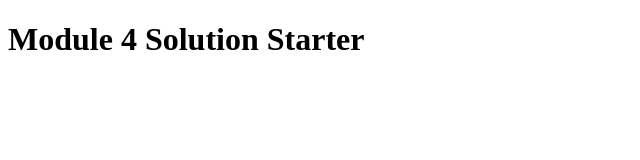
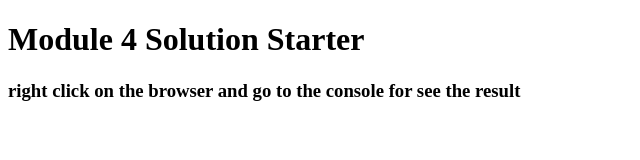
Before and after one commit to ThameshPA/Week4_assignment, a plain HTML site: page module_4_solution/easier/index.html in a window 1280 px wide. Shown: the whole page, without its empty margins (0-640 px from the left). Drawn offline with Linux system fonts and the light colour scheme.

Commit message:
change my code again

```diff
--- a/module_4_solution/easier/index.html
+++ b/module_4_solution/easier/index.html
@@ -9,5 +9,6 @@
 </head>
 <body>
   <h1>Module 4 Solution Starter</h1>
+  <h3>right click on the browser and go to the console for see the result </h3>
 </body>
 </html>
```
